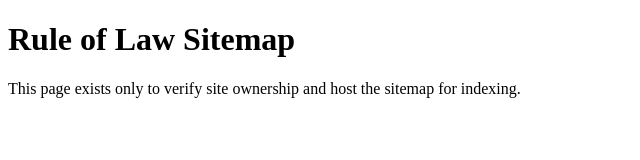
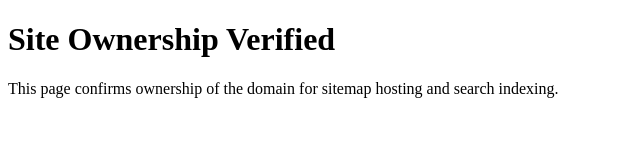
Before and after one commit to Ruleoflaw94/Ruleoflaw94.github.io, a plain HTML site: page index.html in a window 1280 px wide. Shown: the whole page, without its empty margins (0-640 px from the left). Drawn offline with Linux system fonts and the light colour scheme.

Commit message:
Update index.html

```diff
--- a/index.html
+++ b/index.html
@@ -1,14 +1,13 @@
 <!DOCTYPE html>
 <html lang="en">
 <head>
+  <meta charset="UTF-8">
   <meta name="google-site-verification" content="c-V1O4Mqmv_tTXhSrevdG0MmcKmPupKdm8_LWDztjHQ" />
-  <meta charset="UTF-8">
-  <meta name="google-site-verification" content="YOUR_VERIFICATION_CODE_HERE" />
   <meta name="viewport" content="width=device-width, initial-scale=1.0">
-  <title>Rule of Law Sitemap Host</title>
+  <title>Rule of Law Sitemap Verification</title>
 </head>
 <body>
-  <h1>Rule of Law Sitemap</h1>
-  <p>This page exists only to verify site ownership and host the sitemap for indexing.</p>
+  <h1>Site Ownership Verified</h1>
+  <p>This page confirms ownership of the domain for sitemap hosting and search indexing.</p>
 </body>
 </html>
```
